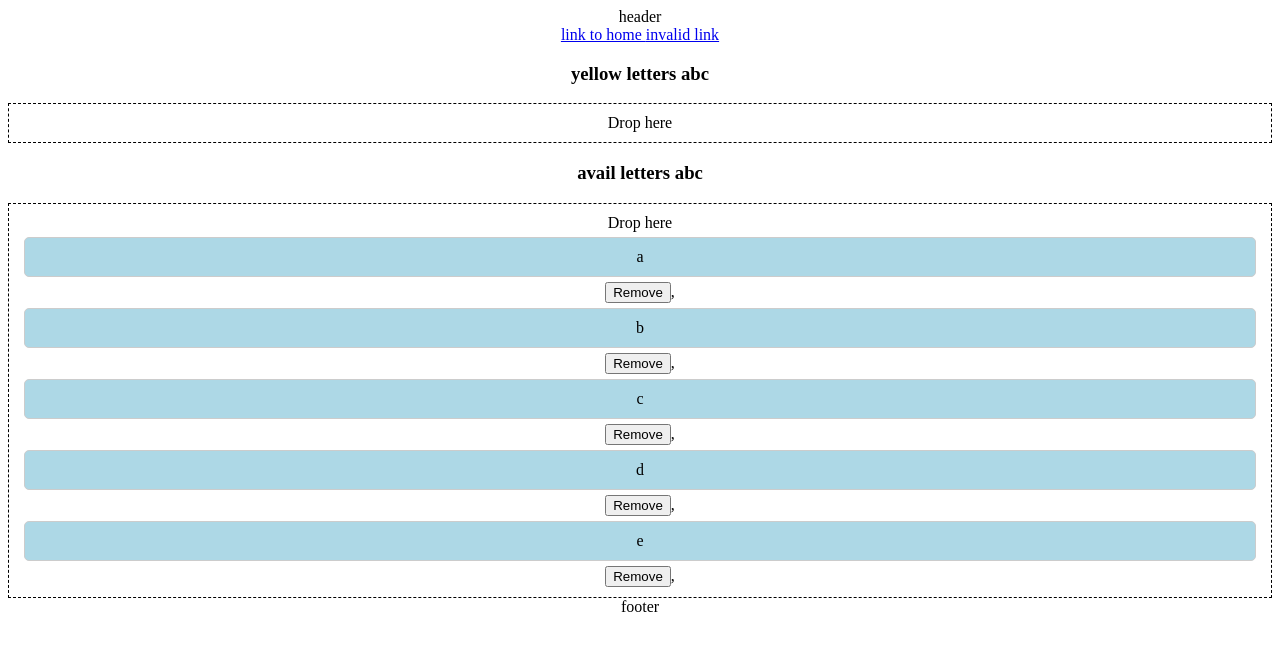
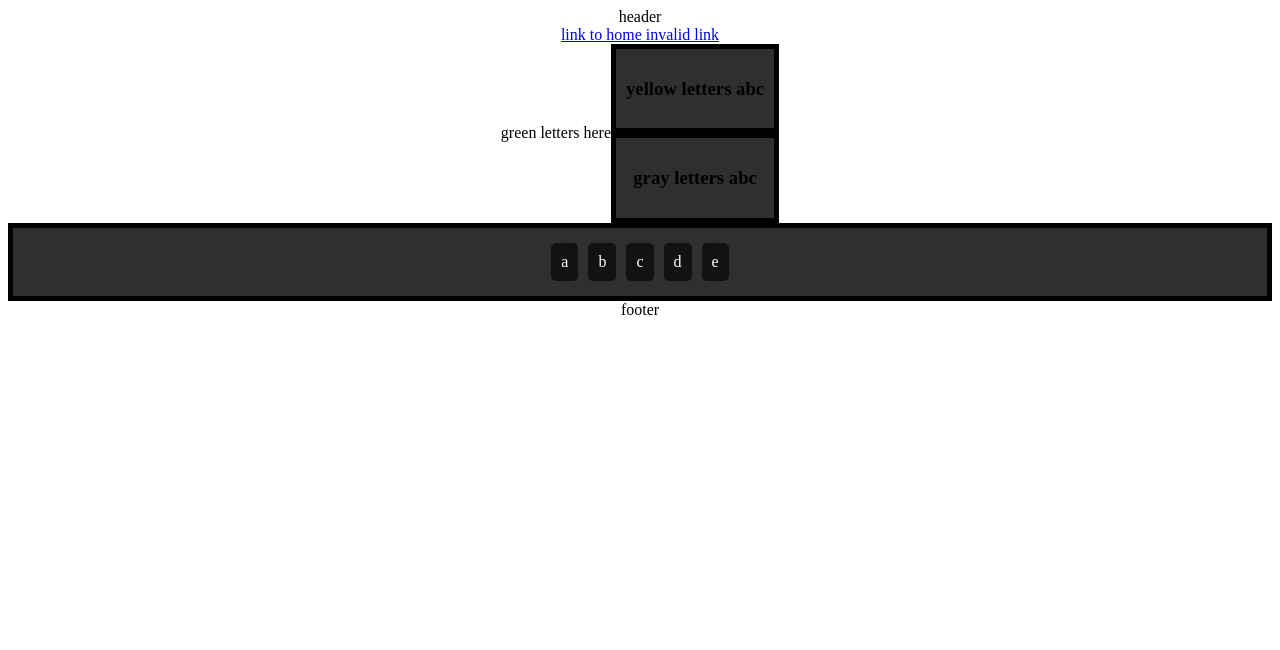
Before and after one commit to rorour/VordliHelper, a React (Create React App) app in the folder vordli-helper/: page / in a window 1280 px wide. Shown: the top 650 px of the page. Built offline with nearby package versions, Linux system fonts and the light colour scheme.

Commit message:
ckp layout

```diff
--- a/vordli-helper/src/App.css
+++ b/vordli-helper/src/App.css
@@ -36,3 +36,54 @@
     transform: rotate(360deg);
   }
 }
+
+.Letter {
+  cursor: move;
+  border: 0px solid #ccc;
+  padding: 10px;
+  border-radius: 5px;
+  margin: 5px;
+}
+
+.AlphabetLetter {
+  background-color: #121212;
+  color: #FFFEFC;
+}
+
+.GrayLetter {
+  background-color: #707070;
+  color: #454545
+}
+
+.YellowLetter {
+  background-color: #FEC64D;
+  color: #FFFEFC;
+}
+
+.GreenLetter {
+  background-color: #63C960;
+  color: #FFFEFC;
+}
+
+.DropArea {
+  background-color: #2F2F2F;
+  border: 5px solid black;
+  padding: 10px;
+  display: flex;
+  justify-content: center;
+  align-items: center;
+}
+
+.DropAreaIsOver {
+  border: 5px solid red;
+}
+
+.MovedLetters {
+  display: flex;
+  align-items: center;
+  justify-content: center;
+}
+
+.QueryBuilder {
+  display: block;
+}
--- a/vordli-helper/src/DragItem.js
+++ b/vordli-helper/src/DragItem.js
@@ -1,5 +1,7 @@
 //DragItem.js adapted from https://www.geeksforgeeks.org/implement-drag-and-drop-using-react-component/
 import { useDrag } from 'react-dnd';
+import './App.css';
+
 
 const DragItem = ({ value, origin }) => {
     const [{ isDragging }, drag] = useDrag(() => ({
@@ -11,17 +13,9 @@ const DragItem = ({ value, origin }) => {
     }));
 
     return (
-        <div
-            ref={drag}
-            style={{
-                opacity: isDragging ? 0.5 : 1,
-                cursor: 'move',
-                border: '1px solid #ccc',
-                padding: '10px',
-                borderRadius: '5px',
-                margin: '5px',
-                backgroundColor: 'lightblue',
-            }}>
+        <div ref={drag} style={{
+            opacity: isDragging ? 0.5 : 1,
+        }}>
             {value}
         </div>
     );
--- a/vordli-helper/src/DropZone.js
+++ b/vordli-helper/src/DropZone.js
@@ -13,23 +13,18 @@ const DropZone = ({ props }) => {
 
     return (
         <div className={ props.outerClass }>
-            <h3>{ props.title }</h3>
-            <div
-                ref={drop}
-                style={{
-                    border: `1px dashed ${isOver ? 'green' : 'black'}`,
-                    padding: '10px',
-                }}>
-                Drop here
 
+            <div className={ "DropArea " + (isOver && "DropAreaIsOver") } ref={drop}>
+                { props.title && <h3>{ props.title }</h3>}
                 { props.getter.map((value) => (
-                    <div key={value} className={ props.innerClass }>
+                    <div key={value}>
+                        <div className={ "Letter " + props.innerClass }>
                         <DragItem value={value} key={value} origin={ props.origin} />
-                        <button onClick={() => props.handleRemoveItem(value, props.setter)}> Remove </button>,
+                        </div>
+                        {/* { props.allowDelete && <button onClick={() => props.handleRemoveItem(value, props.setter)}> X </button> } */}
                     </div>
 
                 )) }
-                {/* <DragItem value="Item 5" /> */}
             </div>
         </div>
 
--- a/vordli-helper/src/Home.js
+++ b/vordli-helper/src/Home.js
@@ -13,15 +13,16 @@ const Home = () => {
 }
 
 const QueryBuilder = () => {
+    const fullAlphabet = ["a", "b", "c", "d", "e"]
+    const [availableAlphabet, setAvailableAlphabet] = useState(fullAlphabet);
+    const [yellowLetters, setYellowLetters] = useState([]);
+    const [grayLetters, setGrayLetters] = useState([]);
+
     const letterFields = {
         AVAILABLE_ALPHABET: "availableAlphabet",
         YELLOW_LETTERS: "yellowLetters",
         GRAY_LETTERS: "grayLetters",
     };
-    const fullAlphabet = ["a", "b", "c", "d", "e"]
-    const [availableAlphabet, setAvailableAlphabet] = useState(fullAlphabet);
-    const [yellowLetters, setYellowLetters] = useState([]);
-    const [grayLetters, setGrayLetters] = useState([]);
 
     const removeOriginLetter = (item) => {
         getLetterZoneProps(item.origin).setter(prevItems => {
@@ -48,6 +49,7 @@ const QueryBuilder = () => {
         switch (origin) {
             case letterFields.AVAILABLE_ALPHABET:
                 return {
+                    allowDelete: false,
                     getter: availableAlphabet,
                     handleRemoveItem: handleRemoveItem,
                     innerClass: "AlphabetLetter",
@@ -55,10 +57,23 @@ const QueryBuilder = () => {
                     origin: letterFields.AVAILABLE_ALPHABET,
                     outerClass: "AvailableAlphabet",
                     setter: setAvailableAlphabet,
-                    title: "avail letters abc",
+                    title: false,
                 };
+                case letterFields.GRAY_LETTERS:
+                    return {
+                        allowDelete: true,
+                        getter: grayLetters,
+                        handleRemoveItem: handleRemoveItem,
+                        innerClass: "GrayLetter",
+                        onDrop: (item) => handleDrop(item, setGrayLetters),
+                        origin: letterFields.GRAY_LETTERS,
+                        outerClass: "GrayLetters",
+                        setter: setGrayLetters,
+                        title: "gray letters abc",
+                    };
             case letterFields.YELLOW_LETTERS:
                 return {
+                    allowDelete: true,
                     getter: yellowLetters,
                     handleRemoveItem: handleRemoveItem,
                     innerClass: "YellowLetter",
@@ -75,41 +90,17 @@ const QueryBuilder = () => {
     return (
         <DndProvider backend={HTML5Backend}>
             <div className="QueryBuilder">
-                <DropZone props={ getLetterZoneProps(letterFields.YELLOW_LETTERS) } />
+                <div className="MovedLetters">
+                    <div>
+                        green letters here
+                    </div>
+                    <div>
+                        <DropZone props={ getLetterZoneProps(letterFields.YELLOW_LETTERS) } />
+                        <DropZone props={ getLetterZoneProps(letterFields.GRAY_LETTERS) } />
+                    </div>
+                </div>
+
                 <DropZone props={ getLetterZoneProps(letterFields.AVAILABLE_ALPHABET) } />
-                {/* <div style={{
-                    border: '1px solid #ccc',
-                    padding: '10px', borderRadius: '5px'
-                }}>
-                    <h2>Drag Items</h2>
-                    <DragItem name="Item 1" />
-                    <DragItem name="Item 2" />
-                    <DragItem name="Item 3" />
-                </div>
-                <div style={{
-                    border: '1px solid #ccc',
-                    padding: '10px', borderRadius: '5px'
-                }}>
-                    <h2>Drop Zone</h2>
-                    <DropZone onDrop={handleDrop} />
-                    {droppedItems.map((item, index) => (
-                        <div
-                            key={index}
-                            style={{
-                                border: '1px solid #ccc',
-                                padding: '10px',
-                                borderRadius: '5px',
-                                marginTop: '10px',
-                                backgroundColor: 'lightblue',
-                                display: 'flex',
-                                justifyContent: 'space-between',
-                                alignItems: 'center',
-                            }}>
-                            <p>{item.name}</p>
-
-                        </div>
-                    ))} */}
-                {/* </div> */}
             </div>
         </DndProvider>
     );
```
